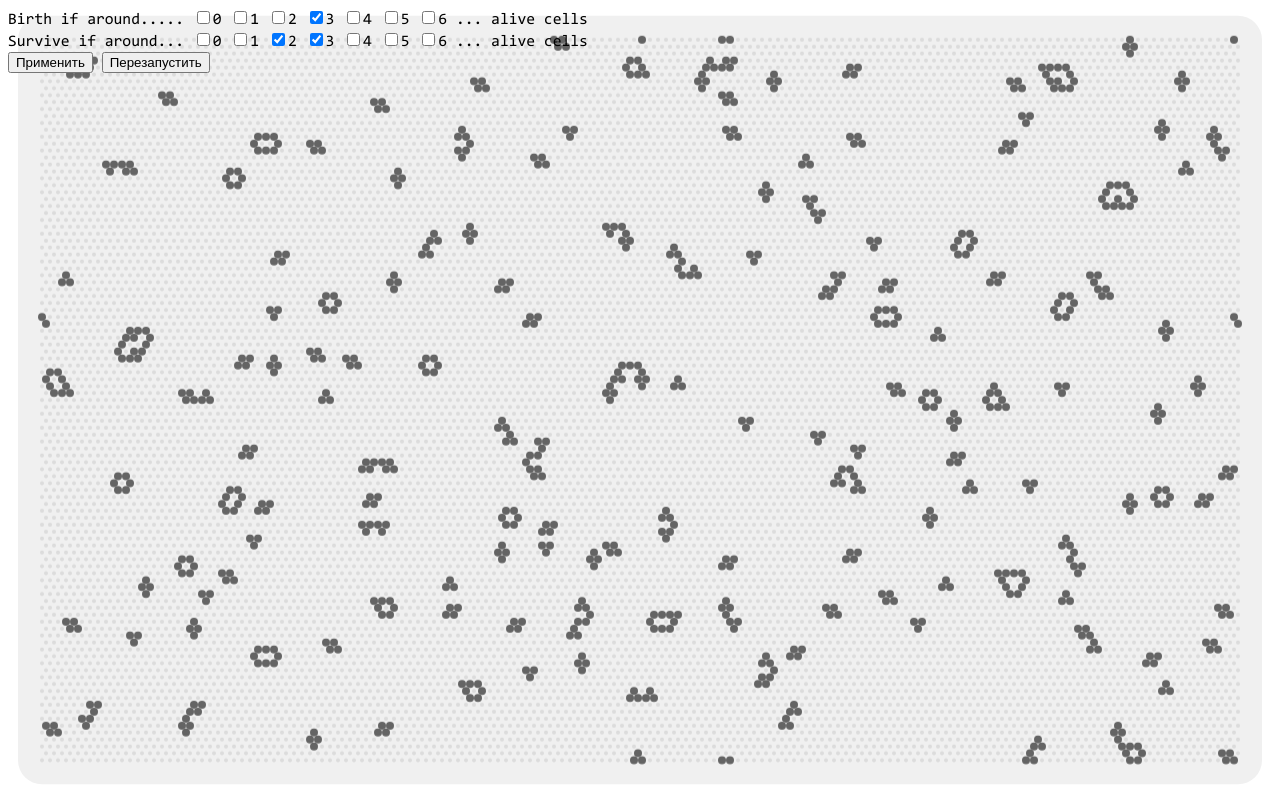
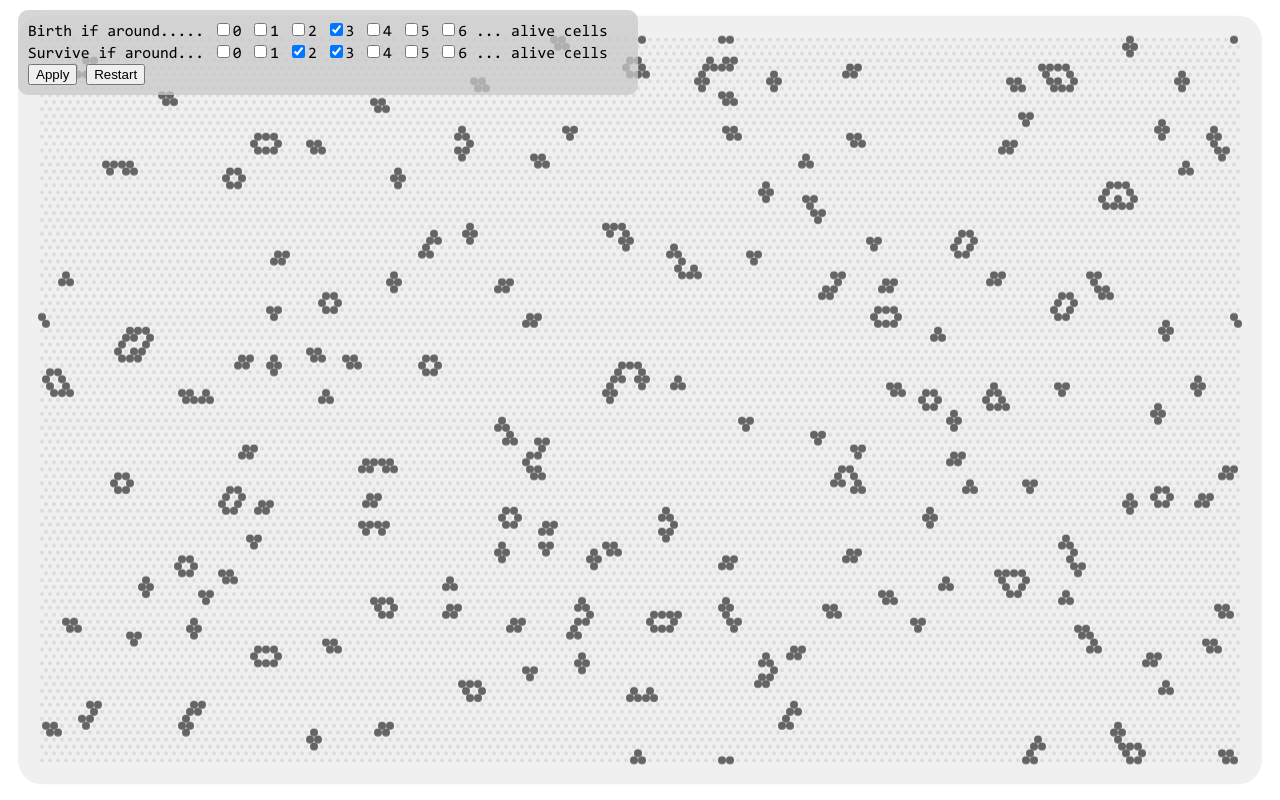
Before and after one commit to yuuretsu/hexagonal-life, a plain HTML site: page index.html in a window 1280 px wide. Drawn offline with Linux system fonts and the light colour scheme; animation ran at ten frames a second.

Commit message:
фон у настроек поменял

```diff
--- a/index.html
+++ b/index.html
@@ -6,6 +6,13 @@
 		<link rel="stylesheet" type="text/css" href="style.css" />
 	</head>
 	<body style="font-family: consolas;">
+		<div style="
+			max-width: 450pt;
+			background-color: rgba(200, 200, 200, 0.75);
+			margin: 10px;
+			padding: 10px;
+			border-radius: 10px;
+		">
 			Birth if around.....
 			<input type="checkbox" id="b0">0
 			<input type="checkbox" id="b1">1
@@ -26,8 +33,9 @@
 			<input type="checkbox" id="s6">6
 			... alive cells
 			<br>
-		<button id="setRulesButton">Применить</button>
-		<button id="restartButton">Перезапустить</button>
+			<button id="setRulesButton">Apply</button>
+			<button id="restartButton">Restart</button>
+		</div>
 		<canvas id="canvas" width="100" height="100">
 		<script src="main.js"></script>
 	</body>
```
Lines whose indentation alone changed are shown as unchanged.
